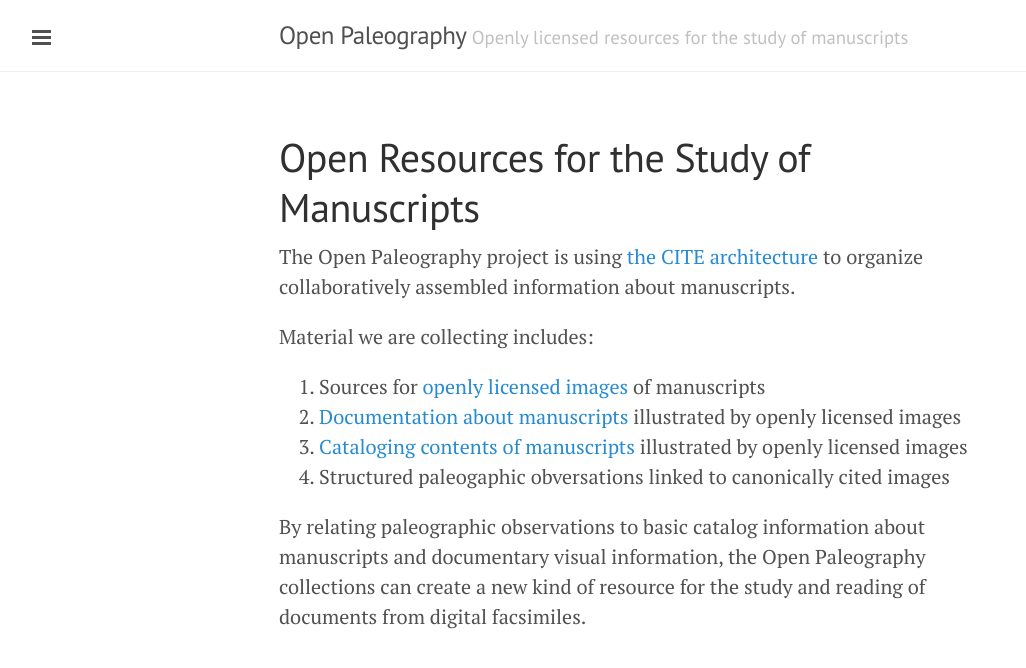
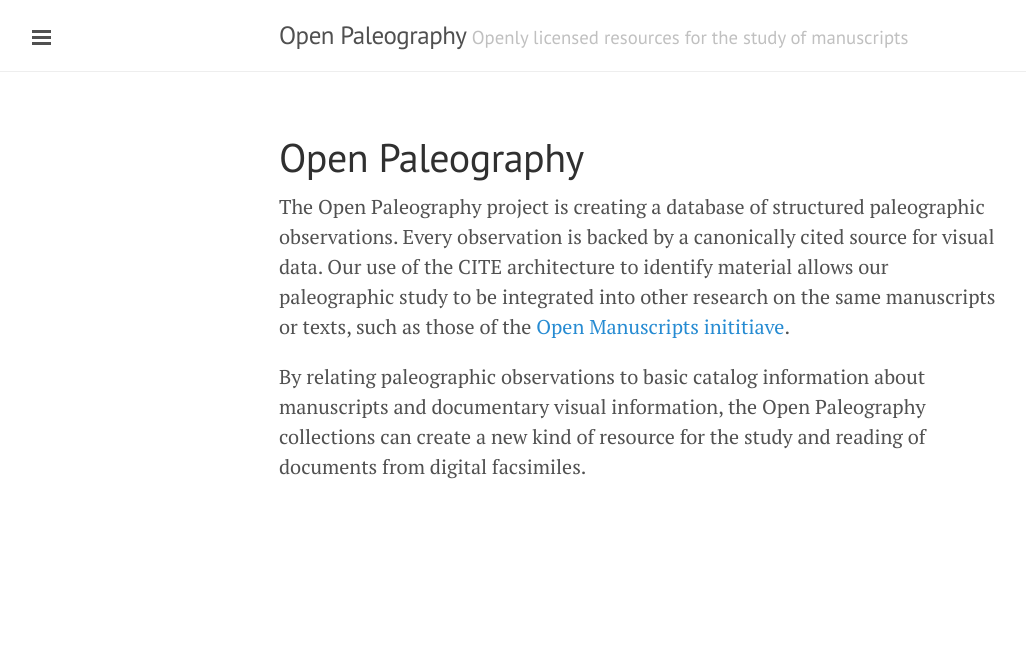
Before and after one commit to openpaleography/openpaleography.github.io, a Jekyll site: the page built from index.md, in a window 1280 px wide. Shown: the top 668 px of the page, without its empty margins (1-1027 px from the left). Built offline with Jekyll 4.4.1, drawn with Linux system fonts in a browser that asks for light colours; Markdown is read by kramdown in place of the engine named in the settings.

Commit message:
Reorganize repos.

```diff
--- a/_config.yml
+++ b/_config.yml
@@ -25,10 +25,10 @@ version:          0.12.0
 
 links:
   - title: Sources for images
-    url: http://openpaleography.github.io/img_sources
+    url: http://openmss.github.io/img_sources
     external: true
   - title: Digital manuscripts
-    url: http://openpaleography.github.io/mss
+    url: http://openmss.github.io/mss
     external: true
   - title: Github source
     url: https://github.com/openpaleography/openpaleography.github.io
--- a/index.md
+++ b/index.md
@@ -1,18 +1,8 @@
 ---
 layout: page
-title: Open Resources for the Study of Manuscripts
+title: Open Paleography
 ---
 
-The Open Paleography project is using [the CITE architecture](http://cite-architecture.github.io/) to organize collaboratively assembled information about manuscripts.
-
-Material we are collecting includes:
-
-
-
-1. Sources for [openly licensed images](http://openpaleography.github.io/img_sources/) of manuscripts
-2. [Documentation about manuscripts](http://openpaleography.github.io/mss/) illustrated by openly licensed images
-3. [Cataloging contents of manuscripts](http://openpaleography.github.io/msscatalog) illustrated by openly licensed images
-4. Structured paleogaphic obversations linked to canonically cited images
-
+The Open Paleography project is creating a database of structured paleographic observations.  Every observation is backed by a canonically cited source for visual data.  Our use of the CITE architecture to identify material allows our paleographic study to be integrated into other research on the same manuscripts or texts, such as those of the [Open Manuscripts inititiave](http://openmss.github.io).
 
 By relating paleographic observations to basic catalog information about manuscripts and documentary visual information, the Open Paleography collections can create a new kind of resource for the study and reading of documents from digital facsimiles.
```
